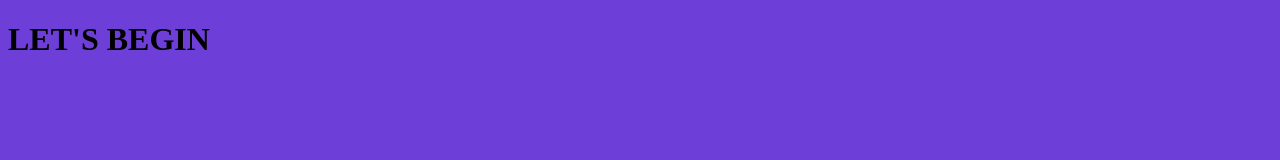
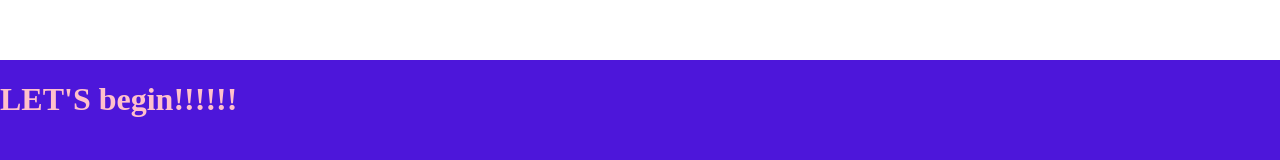
Before and after one commit to JoelCombi/bread, a website: page index.html in a window 1280 px wide. Drawn offline with Linux system fonts and the light colour scheme.

Commit message:
New feature

```diff
--- a/index.html
+++ b/index.html
@@ -7,6 +7,7 @@
     <title>Joel's Bread</title>
 </head>
 <body>
-    <h1>LET'S BEGIN</h1>
+    <nav class="home-nav"></nav>
+    <h1>LET'S begin!!!!!!</h1>
 </body>
 </html>
--- a/scss/styles.scss
+++ b/scss/styles.scss
@@ -1,5 +1,13 @@
-$color: rgb(109, 63, 216);
+$color: rgb(77, 22, 218);
 
 body {
+    margin: 0 auto;
     background: $color;
+    color: pink;
 }
+
+.home-nav {
+    padding: 0;
+    height: 60px;
+    background: white;
+}
```
Also changed, not shown: css/styles.css.
